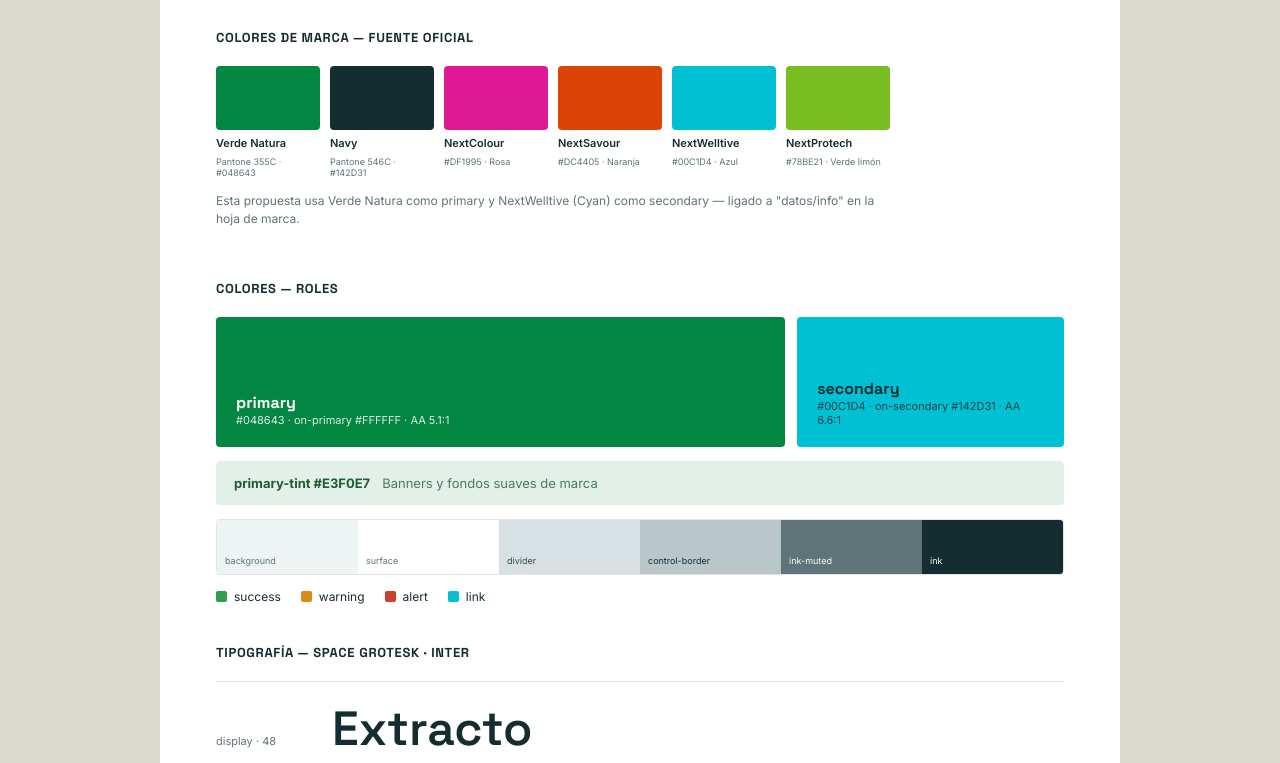
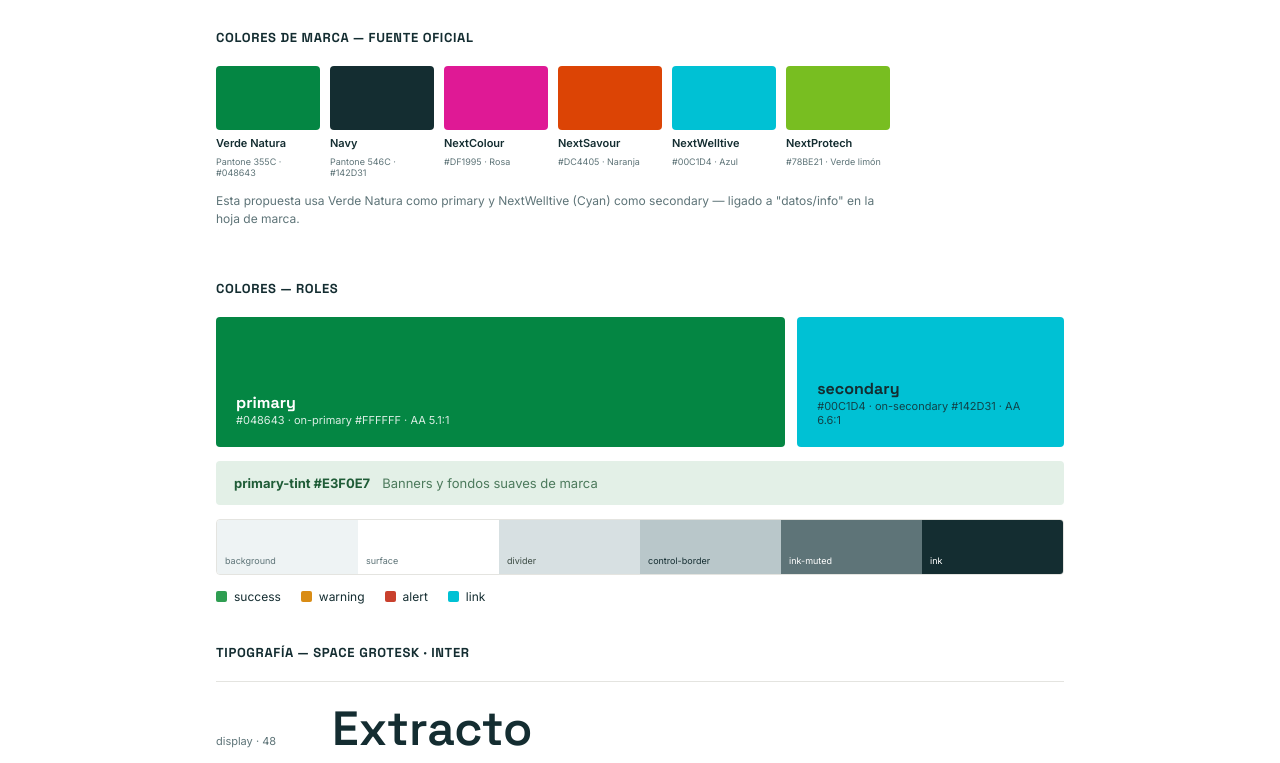
Before and after one commit to christiansilv4/natura-design-proposals, a plain HTML site: page clinico.html in a window 1280 px wide. Shown: the part 239-1002 px from the top of the page. Drawn offline with Linux system fonts and the light colour scheme.

Commit message:
BG del sitio a blanco puro

```diff
--- a/styles.css
+++ b/styles.css
@@ -15,7 +15,7 @@
   --color-alert:#C9402D;
 }
 *{box-sizing:border-box;}
-body{margin:0; background:#dcd9d1; font-family:'DM Sans', sans-serif; color:var(--color-navy);}
+body{margin:0; background:#FFFFFF; font-family:'DM Sans', sans-serif; color:var(--color-navy);}
 a{color:inherit;}
 
 /* ================= HERO / COVER ================= */
```
